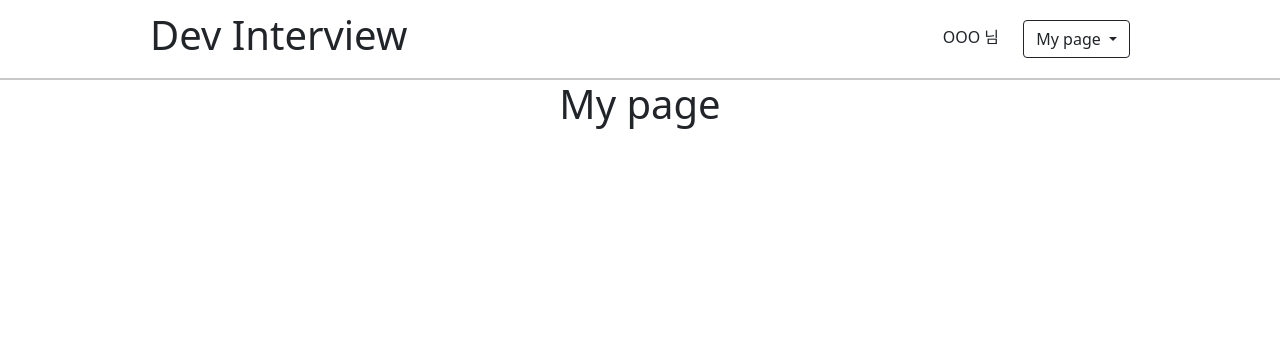
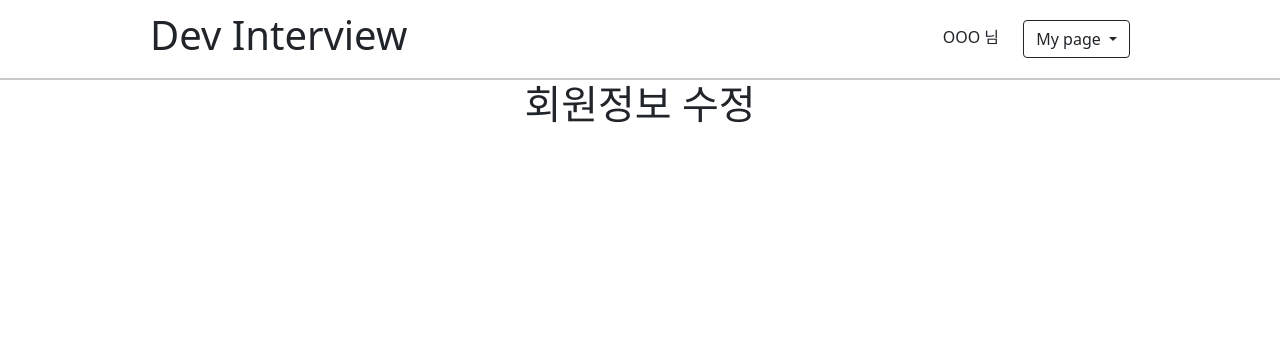
Before and after one commit to ParkSoyun/Chapter01_Dev_Interview, a Flask app: template templates/my-page.html in a window 1280 px wide. Shown: the top 340 px of the page. Run offline with Flask 2, Linux system fonts and the light colour scheme; the template is opened without the code that fills it, so the values that code supplies are empty.

Commit message:
UPDATE my-page.html - 브랜치 생성후 첫 커밋

```diff
--- a/templates/my-page.html
+++ b/templates/my-page.html
@@ -2,7 +2,7 @@
 {% extends "layout.html" %}
 
 <!-- heade태그 내부 title 부분 -->
-{% block title %}My page{% endblock %}
+{% block title %}회원정보 수정{% endblock %}
 
 <!-- head 태그 부분 -->
 {% block head %}
@@ -16,5 +16,5 @@
 
 <!-- div=class"content" 부분 -->
 {% block content %}
-  <h1>My page</h1>
+  <h1>회원정보 수정</h1>
 {% endblock %}
```
